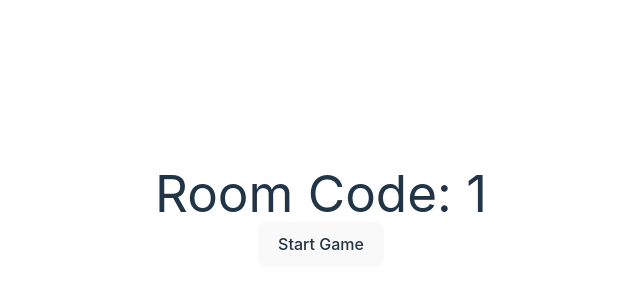
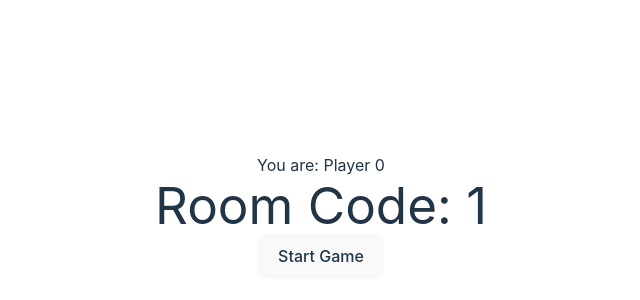
Before and after one commit to lczm/melodle, a React (Vite) app in the folder frontend/: page /room/1 in a window 1280 px wide. Shown: the part 184-484 px from the top of the page, without its empty margins (319-959 px from the left). Built offline with nearby package versions, Linux system fonts and the light colour scheme; no server answers.

Commit message:
fetch audio from server

```diff
--- a/frontend/src/Home.tsx
+++ b/frontend/src/Home.tsx
@@ -11,7 +11,7 @@ function Home() {
 
   const handleClick = (): void => {
     console.log(code);
-    navigate(`/room/${code}`)
+    navigate(`/room/${code}`, {state: {previousAction: "join"}})
   };
   const createRoom = () : void => {
     // const url = "ws://206.189.40.120:8080/ws"
@@ -22,7 +22,7 @@ function Home() {
       console.log(e.data)
       const res = JSON.parse(e.data)
       if (res.action == "created") {
-        navigate(`/room/${res.roomId}`)
+        navigate(`/room/${res.roomId}`, {state: {previousAction: "create"}})
       }
     }
   }
--- a/frontend/src/Room.tsx
+++ b/frontend/src/Room.tsx
@@ -1,6 +1,6 @@
 import { useEffect, useRef, useState } from "react";
 import { useWebSocket } from "./WebSocketContext";
-import { useParams } from "react-router-dom";
+import { useLocation, useParams } from "react-router-dom";
 
 enum GameState {
     LOBBY,
@@ -13,8 +13,11 @@ enum GameState {
 function Room() {
   const { roomCode } = useParams();
   const websocket = useWebSocket();
+  const location = useLocation();
+  const { previousAction } = location.state || {}
   const [gameState, setGameState] = useState<GameState>(GameState.LOBBY)
-  const [playerId, setPlayerId] = useState()
+  const [playerId, setPlayerId] = useState(0)
+  const [audioUrl, setAudioUrl] = useState<null | string>()
 
   useEffect(() => {
     if (!websocket) {
@@ -22,33 +25,51 @@ function Room() {
       return;
     }
 
-    websocket.send(JSON.stringify({ action: "join", roomId: roomCode }));
+     // Convert Base64 to a binary Blob
+     function base64ToBlob(base64, mimeType) {
+        const byteCharacters = atob(base64); // Decode Base64 string
+        const byteNumbers = Array.from(byteCharacters).map(char => char.charCodeAt(0));
+        const byteArray = new Uint8Array(byteNumbers);
+        return new Blob([byteArray], { type: mimeType });
+      }
+      console.log(previousAction)
+      if (previousAction != "create") {
+          websocket.send(JSON.stringify({ action: "join", roomId: roomCode }));
+    }
 
     websocket.onmessage = (e) => {
       const res = JSON.parse(e.data);
       console.log("Message from server:", res);
-      switch (res.action) {
+      const state = res.action
+      console.log(`Current state: ${state}`)
+      switch (state) {
+        case "joined":
+            setPlayerId(res.playerId)
+            break;
+
         case "turn":
             console.log(`turn`)
-            console.log(res)
-            setPlayerId(res.playerId)
-            setGameState(GameState.WAITING)
+            console.log(`Currently recording: ${res.playerId}`)
+            console.log(`You are: ${playerId}`)
+            if (playerId === res.playerId) {
+                setGameState(GameState.RECORDING)
+                const aud = res.audio
+                const audioBlob = base64ToBlob(aud, "audio/mpeg");
+                const url = URL.createObjectURL(audioBlob);
+                setAudioUrl(url);
 
+            } else {
+                setGameState(GameState.WAITING)
+
+            }
             break;
-        case "recording":
-            if (res.playerId != playerId) {
-                console.log(`It's not your turn. It's ${res.playerId}'s turn`)
-                return
-            }
-            setGameState(GameState.RECORDING)
-            const audioBlob = res.audio
-            break;
+
         case "end":
             setGameState(GameState.END)
             break
       }
     };
-  }, [websocket, roomCode]);
+  }, [websocket, roomCode, playerId]);
 
   const handleStart = () => {
     if (!websocket) {
@@ -73,14 +94,18 @@ function Room() {
 
   return (
     <div>
+         <h2>You are: Player {playerId}</h2>
         {gameState === GameState.LOBBY && <> <h1>Room Code: {roomCode}</h1>
         <button onClick={handleStart}>Start Game</button></>}
         {gameState === GameState.WAITING && <>
-            <h2>You are: Player {playerId}</h2>
+
             <h1>Please wait for your turn...</h1>
         </> }
-        {gameState === GameState.RECORDING && <><h1>ur turn</h1>
-            </>}
+        {gameState === GameState.RECORDING &&
+        <>
+            <h1>ur turn</h1>
+            <audio src={audioUrl} controls></audio>
+        </>}
         {gameState === GameState.END && <h1>What is the song?</h1>}
 
     </div>
```
